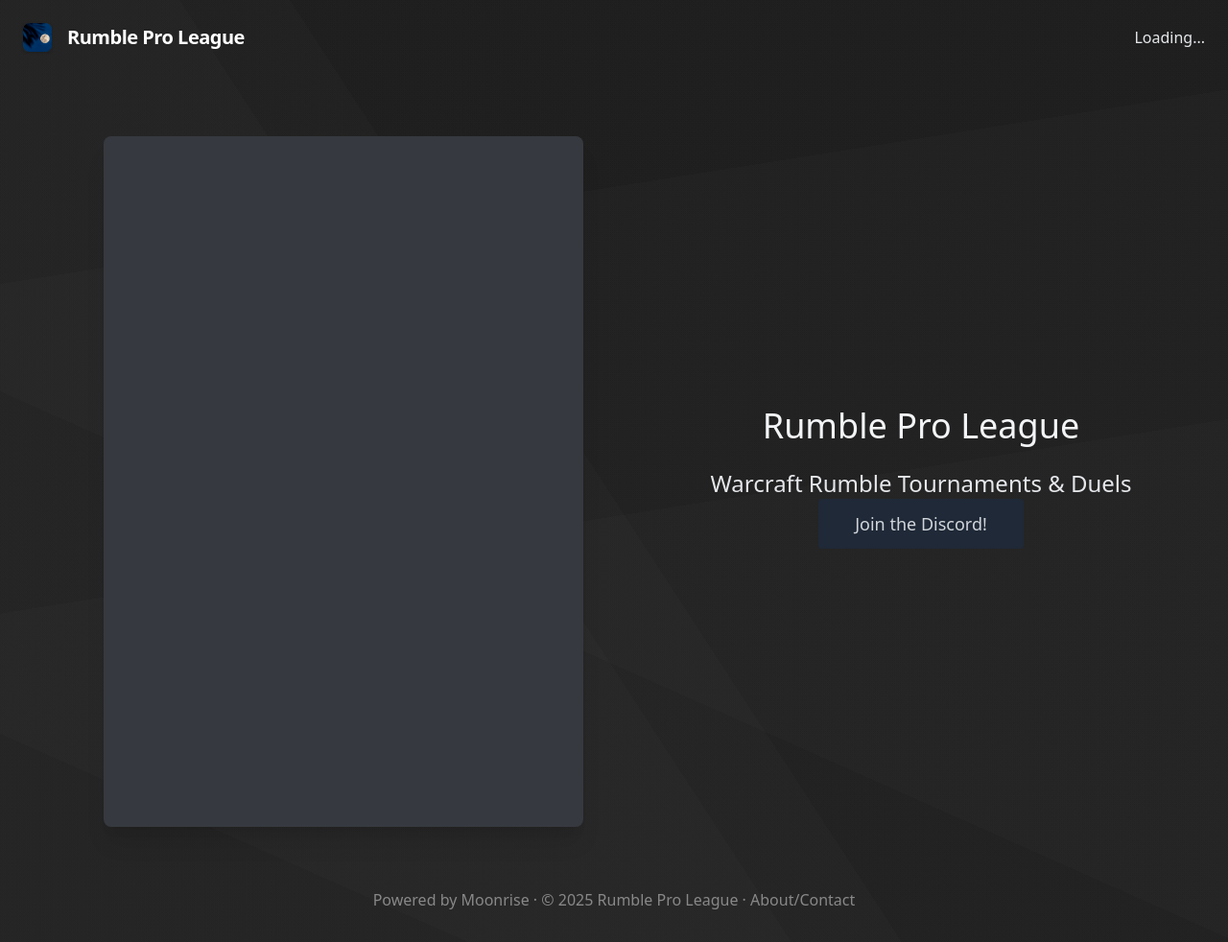
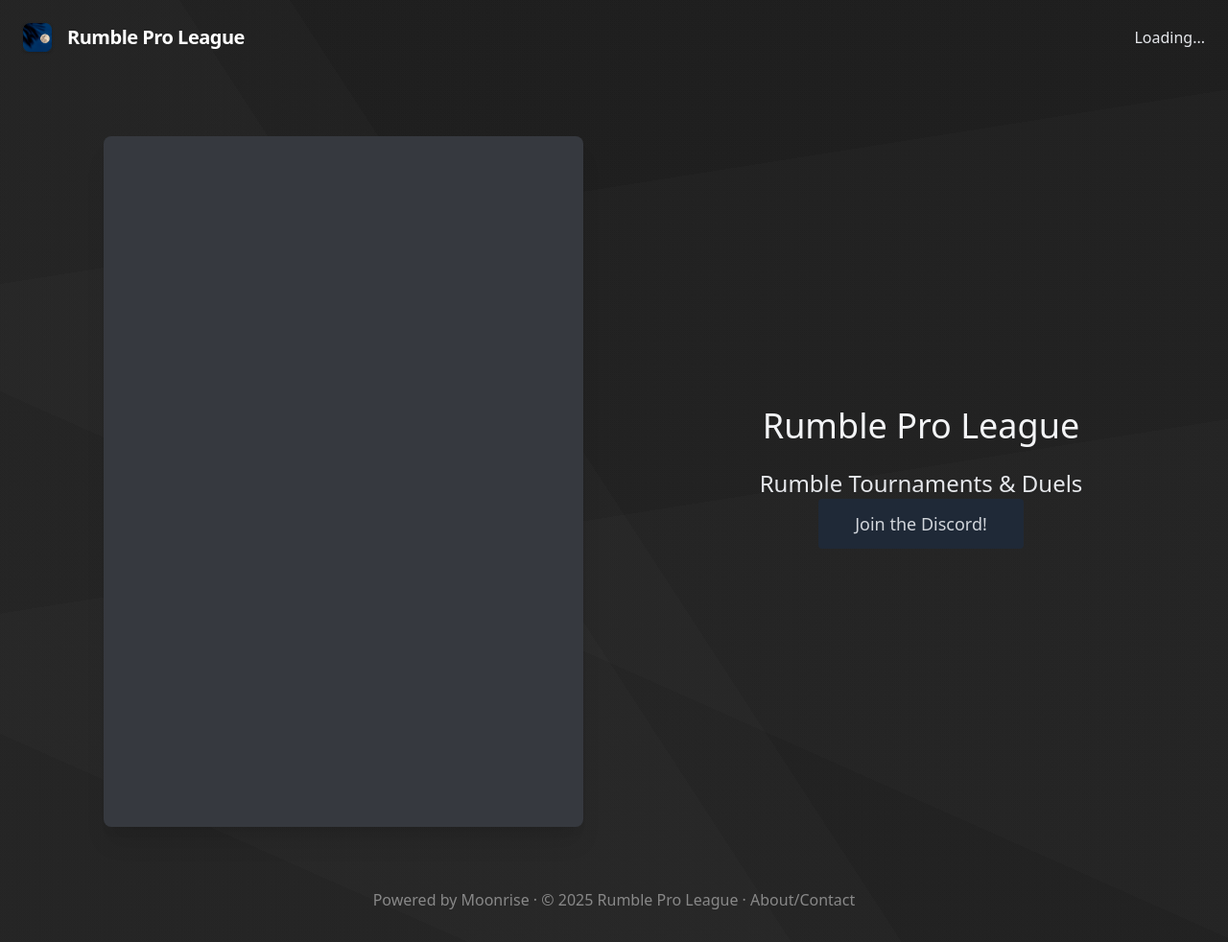
Before and after one commit to PrestigeBR/rpl, a Jekyll site: the page built from docs/index.md, in a window 1280 px wide. Shown: the whole page at 96% size. Built offline with Jekyll 4.4.1, drawn with Linux system fonts in a browser that asks for light colours; a script that is not in the unit is left out; comment, search, counter and statistics services are not loaded.

Commit message:
Update home.html

```diff
--- a/docs/_layouts/home.html
+++ b/docs/_layouts/home.html
@@ -6,7 +6,7 @@
 <div class="flex flex-wrap md:flex-row-reverse justify-center items-center text-center py-4">
     <div class="w-full lg:w-1/2">
         <h1 class="text-4xl text-gray-100 pt-12 lg:pt-0">{{ site.serverName }}</h1>
-        <h2 class="text-2xl text-gray-200 pt-6" id="serverVer">Warcraft Rumble Tournaments & Duels</h2>
+        <h2 class="text-2xl text-gray-200 pt-6" id="serverVer">Rumble Tournaments & Duels</h2>
 
         <a href="{{ site.discordInvite }}" rel="noopener">
             <button class="w-4/5 md:w-1/2 xl:w-1/3 mb-2 bg-gray-800 hover:bg-teal-800 text-gray-300 hover:text-gray py-3 px-4 text-lg rounded transition duration-200 ccdiscordjoinpre">
```
